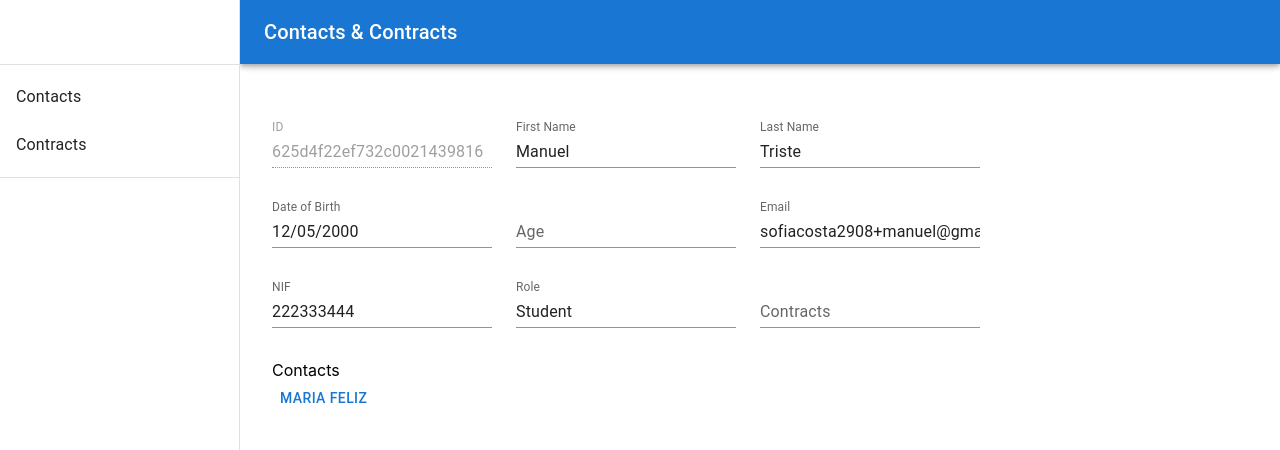
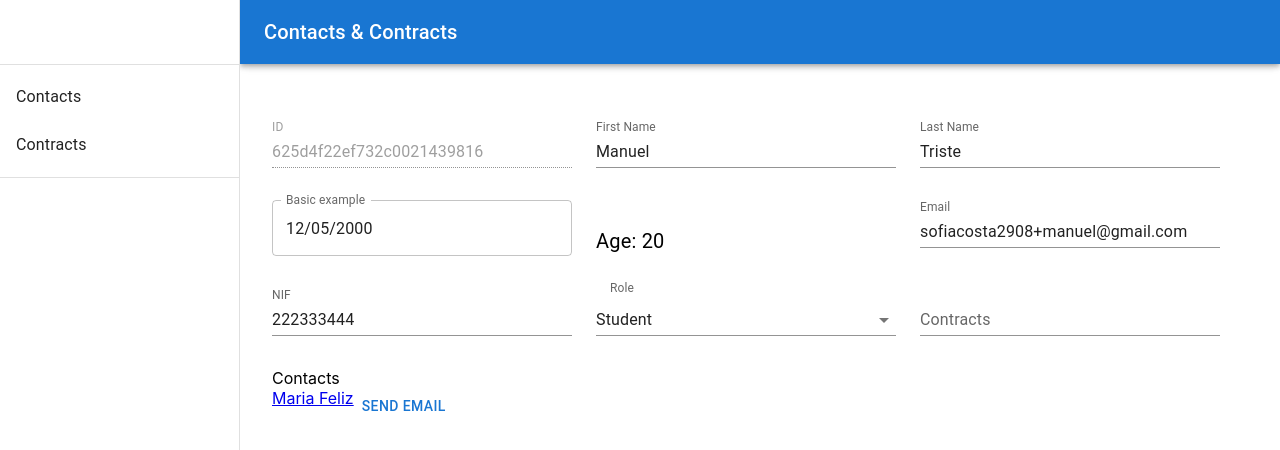
Before and after one commit to sofsscosta/contacts-and-contracts, a React (Create React App) app: page /contacts/625d4f22ef732c0021439816 in a window 1280 px wide. Shown: the top 450 px of the page. Built offline with nearby package versions, Linux system fonts and the light colour scheme.

Commit message:
deleted tabs and added date picker

```diff
--- a/package.json
+++ b/package.json
@@ -3,13 +3,16 @@
   "version": "0.1.0",
   "private": true,
   "dependencies": {
+    "@date-io/date-fns": "^1.3.13",
     "@emotion/react": "^11.9.0",
     "@emotion/styled": "^11.8.1",
     "@mui/material": "^5.6.1",
     "@mui/x-data-grid": "^5.9.0",
+    "@mui/x-date-pickers": "^5.0.0-alpha.1",
     "@testing-library/jest-dom": "^5.16.4",
     "@testing-library/react": "^13.1.1",
     "@testing-library/user-event": "^13.5.0",
+    "date-fns": "^2.28.0",
     "react": "^18.0.0",
     "react-dom": "^18.0.0",
     "react-router-dom": "^6.3.0",
--- a/src/api.js
+++ b/src/api.js
@@ -45,4 +45,21 @@ const getContact = async id => {
 }
 const getContracts = () => {}
 
-export { getContacts, getContact, getContracts }
+const sendEmail = async ({ emailTo, subject, content }) => {
+    const data = { emailTo, subject }
+
+    const headers = new Headers()
+    headers.append("Content-Type", "application/json")
+
+    const options = {
+        method: 'POST',
+        mode: 'cors',
+        headers: {
+            Accept: "application/json",
+        },
+        body: JSON.stringify(data)
+    }
+    await fetch("https://ens3wu5h3tk6f.x.pipedream.net/", options)
+}
+
+export { getContacts, getContact, getContracts, sendEmail }
--- a/src/components/ContactDetail/index.js
+++ b/src/components/ContactDetail/index.js
@@ -1,17 +1,31 @@
 import React, {
   useMemo,
-  useRef,
-  useEffect,
+  //   useRef,
+  //   useEffect,
   useState,
   useCallback,
 } from "react";
 import { useParams } from "react-router";
 import { getContact } from "../../api";
-import { TextField, Box, Button, InputLabel, Typography } from "@mui/material";
+import {
+  TextField,
+  Box,
+  InputLabel,
+  Select,
+  MenuItem,
+  FormControl,
+  Typography,
+  Button,
+} from "@mui/material";
+import { Link } from "react-router-dom";
 import { processContact } from "../../utils";
+import { AdapterDateFns } from "@mui/x-date-pickers/AdapterDateFns";
+import { LocalizationProvider } from "@mui/x-date-pickers";
+import { DatePicker } from '@mui/x-date-pickers/DatePicker';
 
 const ContactDetail = () => {
   const { id } = useParams();
+
   const [contact, setContact] = useState({
     id: 0,
     lastName: "",
@@ -25,26 +39,32 @@ const ContactDetail = () => {
     contacts: "",
   });
 
+  const getAge = () => 20;
+
+  const openModal = () => {};
+
+  const handleChangeRole = (e) =>
+    setContact({ ...contact, role: e.target.value });
+
+  const handleChangeBirthday = (e) =>
+    setContact({ ...contact, dateOfBirth: e });
+
   const fetchApi = useCallback(async () => {
     const result = await getContact(id);
     console.log("result", result);
-    setContact(processContact(result));
+    const processedContact = processContact(result);
+    setContact(processedContact);
     console.log("contact", contact);
   }, [contact, id]);
 
   useMemo(() => {
     fetchApi();
     // eslint-disable-next-line react-hooks/exhaustive-deps
-  }, []);
+  }, [id]);
 
   return (
     <Box m={4}>
-      <Box
-        justifyContent={"space-between"}
-        flexWrap={"wrap"}
-        gap={3}
-        mb={4}
-      >
+      <Box justifyContent={"space-between"} flexWrap={"wrap"} gap={3} mb={4}>
         <Box
           justifyContent={"start"}
           display={"flex"}
@@ -52,16 +72,24 @@ const ContactDetail = () => {
           gap={3}
           mb={4}
         >
-          <TextField label="ID" variant="standard" value={contact.id} disabled/>
+          <TextField
+            label="ID"
+            variant="standard"
+            value={contact.id}
+            disabled
+            style={{ width: 300 }}
+          />
           <TextField
             label="First Name"
             variant="standard"
             value={contact.firstName}
+            style={{ width: 300 }}
           />
           <TextField
             label="Last Name"
             variant="standard"
             value={contact.lastName}
+            style={{ width: 300 }}
           />
         </Box>
         <Box
@@ -71,13 +99,23 @@ const ContactDetail = () => {
           gap={3}
           mb={4}
         >
+          <LocalizationProvider dateAdapter={AdapterDateFns}>
+            <DatePicker
+              label="Basic example"
+              value={contact.dateOfBirth}
+              onChange={handleChangeBirthday}
+              renderInput={(params) => <TextField  style={{ width: 300 }} {...params} />}
+            />
+          </LocalizationProvider>
+          <Typography width={300} fontSize={20} alignSelf={"end"}>
+            Age: {getAge()}
+          </Typography>
           <TextField
-            label="Date of Birth"
+            label="Email"
             variant="standard"
-            value={contact.dateOfBirth}
+            value={contact.email}
+            style={{ width: 300 }}
           />
-          <TextField label="Age" variant="standard" value={contact.age} />
-          <TextField label="Email" variant="standard" value={contact.email} />
         </Box>
         <Box
           justifyContent={"start"}
@@ -92,12 +130,30 @@ const ContactDetail = () => {
             },
           }}
         >
-          <TextField label="NIF" variant="standard" value={contact.nif} />
-          <TextField label="Role" variant="standard" value={contact.role} />
+          <TextField
+            label="NIF"
+            variant="standard"
+            value={contact.nif}
+            style={{ width: 300 }}
+          />
+          <FormControl style={{ width: 300 }}>
+            <InputLabel id="demo-simple-select-label">Role</InputLabel>
+            <Select
+              labelId="demo-simple-select-label"
+              value={contact.role}
+              label="Role"
+              variant="standard"
+              onChange={handleChangeRole}
+            >
+              <MenuItem value={"Teacher"}>Teacher</MenuItem>
+              <MenuItem value={"Student"}>Student</MenuItem>
+            </Select>
+          </FormControl>
           <TextField
             label="Contracts"
             variant="standard"
             value={contact.contracts}
+            style={{ width: 300 }}
           />
         </Box>
       </Box>
@@ -105,9 +161,10 @@ const ContactDetail = () => {
         Contacts
         {contact.contacts.length &&
           contact.contacts.map((el, index) => (
-            <div key={index}>
-              <Button>{el.identifier}</Button>
-            </div>
+            <Box key={index} display={"flex"} flexDirection={"row"}>
+              <Link to={`/contacts/${el.id}`}>{el.identifier}</Link>
+              <Button onClick={openModal}>Send Email</Button>
+            </Box>
           ))}
       </Box>
     </Box>
--- a/src/components/Tabs/index.js
+++ /dev/null
@@ -1,81 +0,0 @@
-import React, { useState } from 'react';
-import PropTypes from 'prop-types';
-import Tabs from '@mui/material/Tabs';
-import Tab from '@mui/material/Tab';
-import Box from '@mui/material/Box';
-import { menuOptions } from '../constants';
-import { Link } from 'react-router-dom';
-
-const TabPanel = (props) => {
-  const { children, value, index, tabsOptions, ...other } = props;
-
-  return (
-    <>
-    <div
-      role="tabpanel"
-      hidden={value !== index}
-      id={`vertical-tabpanel-${index}`}
-      aria-labelledby={`vertical-tab-${index}`}
-      {...other}
-    >
-      {value === index && (
-        <Box sx={{ m: 3, height: '80%', width: '100%' }}>
-          {children}
-        </Box>
-      )}
-    </div>
-    </>
-  );
-}
-
-TabPanel.propTypes = {
-  children: PropTypes.node,
-  index: PropTypes.number.isRequired,
-  value: PropTypes.number.isRequired,
-};
-
-const tabsProps = (index) => {
-  return {
-    id: `vertical-tab-${index}`,
-    'aria-controls': `vertical-tabpanel-${index}`,
-  };
-}
-
-const VerticalTabs = (props) => {
-
-  const { children } = props;
-
-  const [value, setValue] = useState(0);
-
-  const handleChange = (_, newValue) => {
-    setValue(newValue);
-  };
-
-  return (
-    <Box
-      sx={{display: 'flex' }}
-    >
-      <Tabs
-        orientation="vertical"
-        variant="scrollable"
-        value={value}
-        onChange={handleChange}
-        aria-label="Vertical tabs"
-        sx={{ borderRight: 1, borderColor: 'divider' }}
-      >
-        {menuOptions.map((el, index) => (
-          <Link to={`/${el}`} key={index}>
-            <Tab label={el} sx={{height: '20vh'}} {...tabsProps(index)} />
-          </Link>
-        ))}
-      </Tabs>
-        {children.map((child, index) => (
-          <TabPanel key={index} value={value} index={index} style={{width: '80%'}}>
-            {child}
-          </TabPanel>
-        ))}
-    </Box>
-  );
-}
-
-export default VerticalTabs;
--- a/src/components/index.js
+++ b/src/components/index.js
@@ -1,12 +1,10 @@
 import Container from "./Container";
-import Tabs from './Tabs'
-import Contacts from './Tab/Contacts'
-import Contracts from './Tab/Contracts'
+import Contacts from './Grids/Contacts'
+import Contracts from './Grids/Contracts'
 import ContactDetail from './ContactDetail'
 
 export {
     Container,
-    Tabs,
     Contacts,
     Contracts,
     ContactDetail
```
Also changed, not shown: src/components/Modal/index.js (added, +52 -0 lines), src/components/Grids/Contacts/index.js (renamed from src/components/Tab/Contacts/index.js), src/components/Grids/Contracts/index.js (renamed from src/components/Tab/Contracts/index.js).
